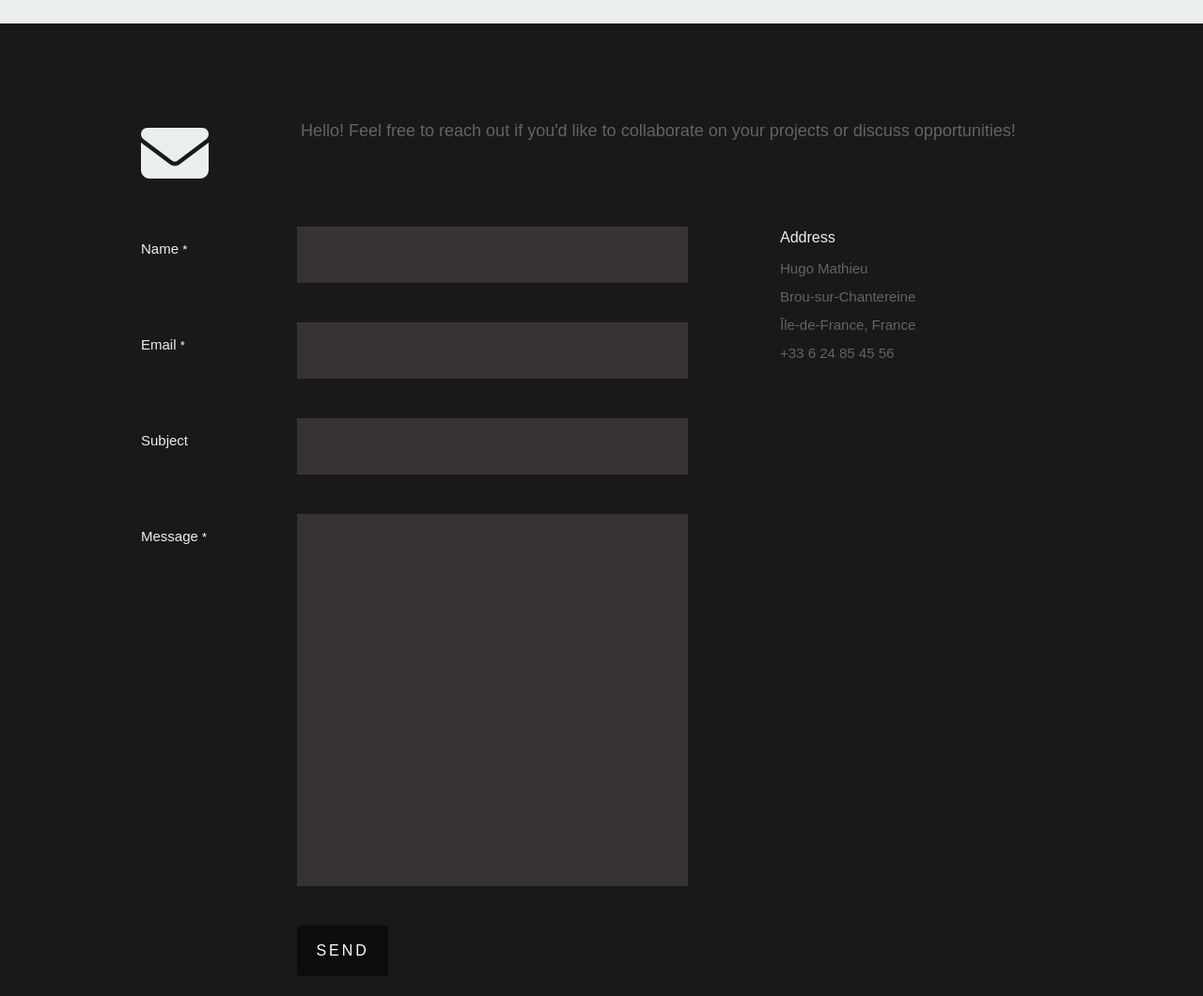
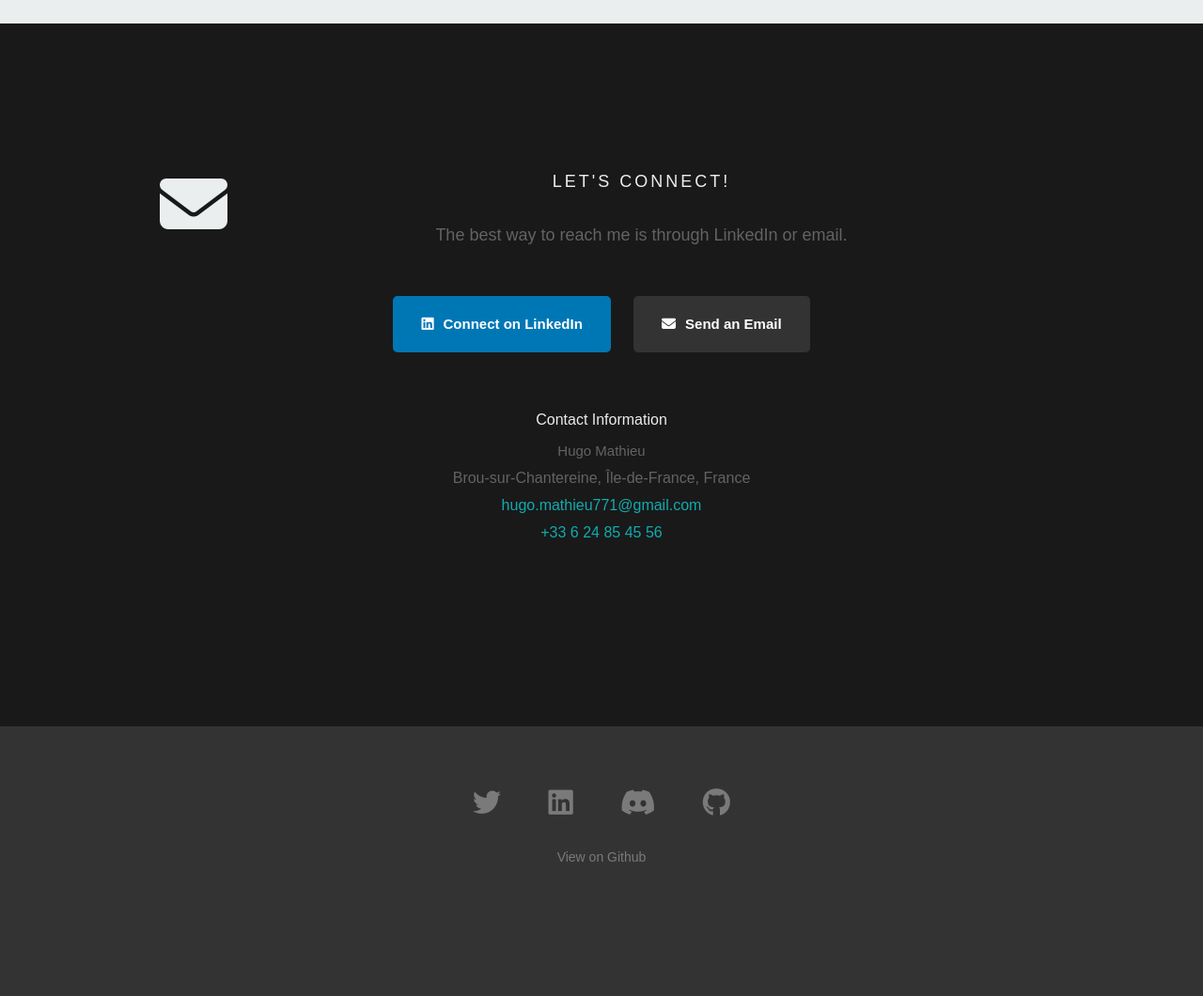
Before and after one commit to guedesite/guedesite.github.io, a plain HTML site: page index.html in a window 1280 px wide. Shown: the part 5820-6880 px from the top of the page at 94% size. After the commit the page ends 6792 px from the top, so only its background shows below. Drawn offline with Linux system fonts and the light colour scheme.

Commit message:
bump to 2025 !

```diff
--- a/index.html
+++ b/index.html
@@ -340,78 +340,44 @@
 
    <section id="contact">
 
-         <div class="row section-head">
 
-            <div class="two columns header-col">
-
-               <h1><span></span></h1>
-
-            </div>
-
-            <div class="ten columns">
-
-                  <p class="lead">
-                      Hello! Feel free to reach out if you'd like to collaborate on your projects or discuss opportunities!
-                  </p>
-
-            </div>
-
-         </div>
 
          <div class="row">
 
-            <div class="eight columns">
+            <div class="twelve columns">
 
-               <!-- form -->
-               <form action="./contact.php" method="post">
-					<fieldset>
+               <div style="text-align: center; padding: 60px 20px;">
+                  <h1 style="margin-bottom: 30px;">Let's Connect!</h1>
+                  <p style="font-size: 18px; margin-bottom: 40px;">
+                     The best way to reach me is through LinkedIn or email.
+                  </p>
 
-                  <div>
-						   <label for="contactName">Name <span class="required">*</span></label>
-						   <input type="text" value="" size="35" id="contactName" name="contactName">
+                  <div style="margin-bottom: 30px;">
+                     <a href="https://www.linkedin.com/in/hugo-mathieu-fullstack" target="_blank"
+                        style="display: inline-block; background: #0077B5; color: white; padding: 15px 30px;
+                        text-decoration: none; border-radius: 5px; font-weight: bold; margin: 10px;">
+                        <i class="fab fa-linkedin" style="margin-right: 10px;"></i>Connect on LinkedIn
+                     </a>
+
+                     <a href="mailto:hugo.mathieu771@gmail.com"
+                        style="display: inline-block; background: #333; color: white; padding: 15px 30px;
+                        text-decoration: none; border-radius: 5px; font-weight: bold; margin: 10px;">
+                        <i class="fa fa-envelope" style="margin-right: 10px;"></i>Send an Email
+                     </a>
                   </div>
 
-                  <div>
-						   <label for="contactEmail">Email <span class="required">*</span></label>
-						   <input type="text" value="" size="35" id="contactEmail" name="contactEmail">
+                  <div style="margin-top: 50px;">
+                     <h4>Contact Information</h4>
+                     <p style="font-size: 16px; line-height: 1.8;">
+                        <strong>Hugo Mathieu</strong><br>
+                        Brou-sur-Chantereine, Île-de-France, France<br>
+                        <a href="mailto:hugo.mathieu771@gmail.com">hugo.mathieu771@gmail.com</a><br>
+                        <a href="tel:+33624854556">+33 6 24 85 45 56</a>
+                     </p>
                   </div>
+               </div>
 
-                  <div>
-						   <label for="contactSubject">Subject</label>
-						   <input type="text" value="" size="35" id="contactSubject" name="contactSubject">
-                  </div>
-
-                  <div>
-                     <label for="contactMessage">Message <span class="required">*</span></label>
-                     <textarea cols="50" rows="15" style="resize: none;" id="contactMessage" name="contactMessage"></textarea>
-                  </div>
-
-                  <div>
-                     <button class="submit">Send</button>
-                     <span id="image-loader">
-                        <img alt="" src="public/assets/img/loader.gif">
-                     </span>
-                  </div>
-
-					</fieldset>
-				   </form>
             </div>
-
-
-            <aside class="four columns footer-widgets">
-
-               <div class="widget widget_contact">
-
-					   <h4>Address</h4>
-					   <p class="address">
-						   Hugo Mathieu<br>
-						   Brou-sur-Chantereine<br>
-						   Île-de-France, France<br>
-						   <span>+33 6 24 85 45 56</span>
-					   </p>
-
-				   </div>
-            </aside>
 
       </div>
 
```
